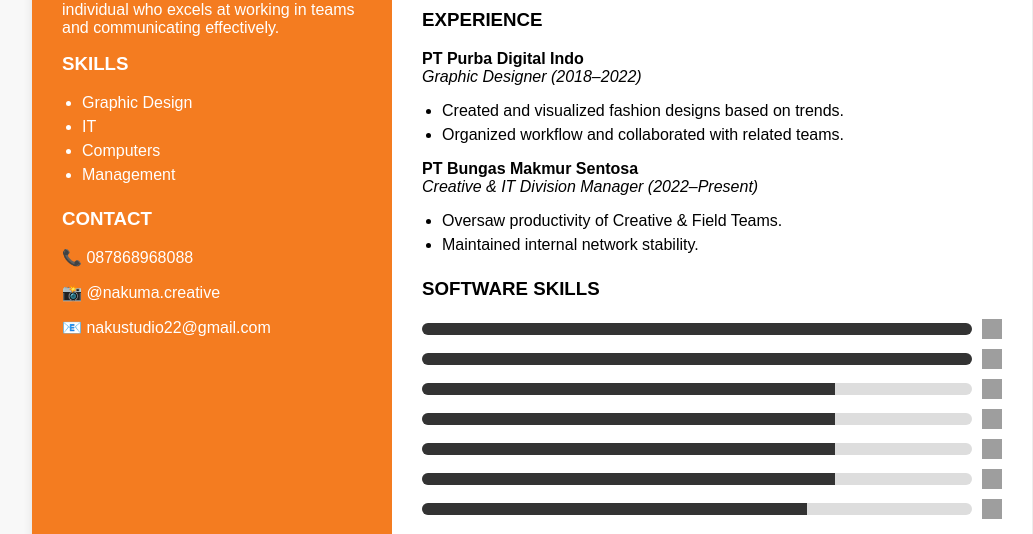
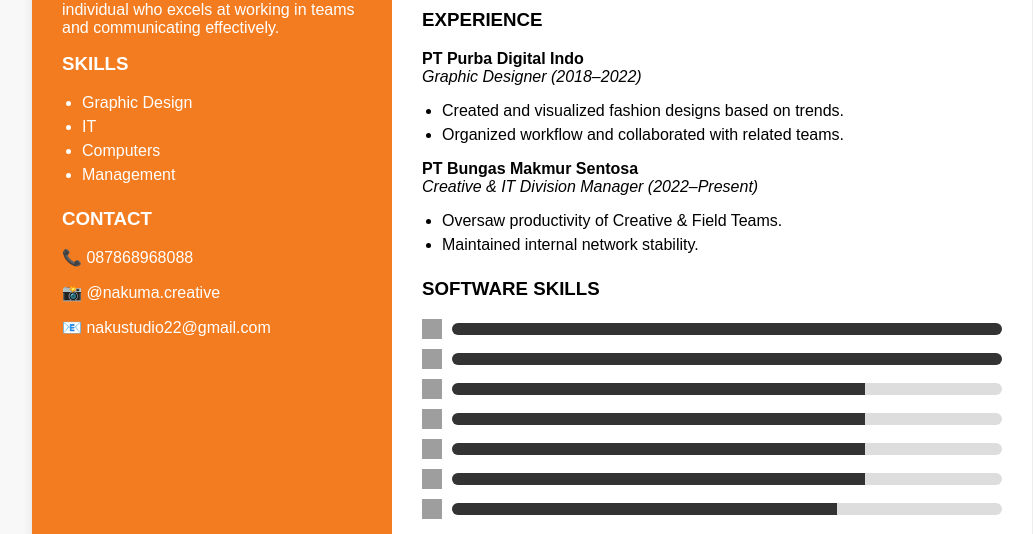
Before and after one commit to nkhl22/cv, a plain HTML site: page index.html in a window 1280 px wide. Shown: the part 418-952 px from the top of the page, without its empty margins (108-1141 px from the left). Drawn offline with Linux system fonts and the light colour scheme; grey boxes are pictures that could not be loaded.

Commit message:
index.html

```diff
--- a/index.html
+++ b/index.html
@@ -58,7 +58,7 @@
     .skill-entry img {
       width: 20px;
       height: 20px;
-      margin-left: 10px;
+      margin-right: 10px;
     }
     .skill-bar {
       flex: 1;
@@ -132,13 +132,13 @@
       </div>
       <div class="section">
         <h3>SOFTWARE SKILLS</h3>
-        <div class="skill-entry"><div class="skill-bar"><div class="skill-fill" style="width:100%"></div></div><img src="https://cdn-icons-png.flaticon.com/512/888/888897.png" alt="Photoshop"></div>
-        <div class="skill-entry"><div class="skill-bar"><div class="skill-fill" style="width:100%"></div></div><img src="https://cdn-icons-png.flaticon.com/512/888/888906.png" alt="Illustrator"></div>
-        <div class="skill-entry"><div class="skill-bar"><div class="skill-fill" style="width:75%"></div></div><img src="https://cdn-icons-png.flaticon.com/512/888/888902.png" alt="Lightroom"></div>
-        <div class="skill-entry"><div class="skill-bar"><div class="skill-fill" style="width:75%"></div></div><img src="https://cdn-icons-png.flaticon.com/512/888/888913.png" alt="Premiere Pro"></div>
-        <div class="skill-entry"><div class="skill-bar"><div class="skill-fill" style="width:75%"></div></div><img src="https://cdn-icons-png.flaticon.com/512/888/888879.png" alt="Word"></div>
-        <div class="skill-entry"><div class="skill-bar"><div class="skill-fill" style="width:75%"></div></div><img src="https://cdn-icons-png.flaticon.com/512/888/888883.png" alt="Excel"></div>
-        <div class="skill-entry"><div class="skill-bar"><div class="skill-fill" style="width:70%"></div></div><img src="https://cdn-icons-png.flaticon.com/512/906/906324.png" alt="VS Code"></div>
+        <div class="skill-entry"><img src="https://cdn-icons-png.flaticon.com/128/5968/5968520.png" alt="Photoshop"><div class="skill-bar"><div class="skill-fill" style="width:100%"></div></div></div>
+        <div class="skill-entry"><img src="https://cdn-icons-png.flaticon.com/128/12622/12622930.png" alt="Illustrator"><div class="skill-bar"><div class="skill-fill" style="width:100%"></div></div></div>
+        <div class="skill-entry"><img src="https://cdn-icons-png.flaticon.com/128/5968/5968514.png" alt="Lightroom"><div class="skill-bar"><div class="skill-fill" style="width:75%"></div></div></div>
+        <div class="skill-entry"><img src="https://cdn-icons-png.flaticon.com/128/9814/9814226.png" alt="Premiere Pro"><div class="skill-bar"><div class="skill-fill" style="width:75%"></div></div></div>
+        <div class="skill-entry"><img src="https://cdn-icons-png.flaticon.com/128/888/888883.png" alt="Word"><div class="skill-bar"><div class="skill-fill" style="width:75%"></div></div></div>
+        <div class="skill-entry"><img src="https://cdn-icons-png.flaticon.com/128/732/732220.png" alt="Excel"><div class="skill-bar"><div class="skill-fill" style="width:75%"></div></div></div>
+        <div class="skill-entry"><img src="https://cdn-icons-png.flaticon.com/128/15713/15713436.png" alt="VS Code"><div class="skill-bar"><div class="skill-fill" style="width:70%"></div></div></div>
       </div>
       <div class="section">
         <h3>HOBBIES</h3>
```
